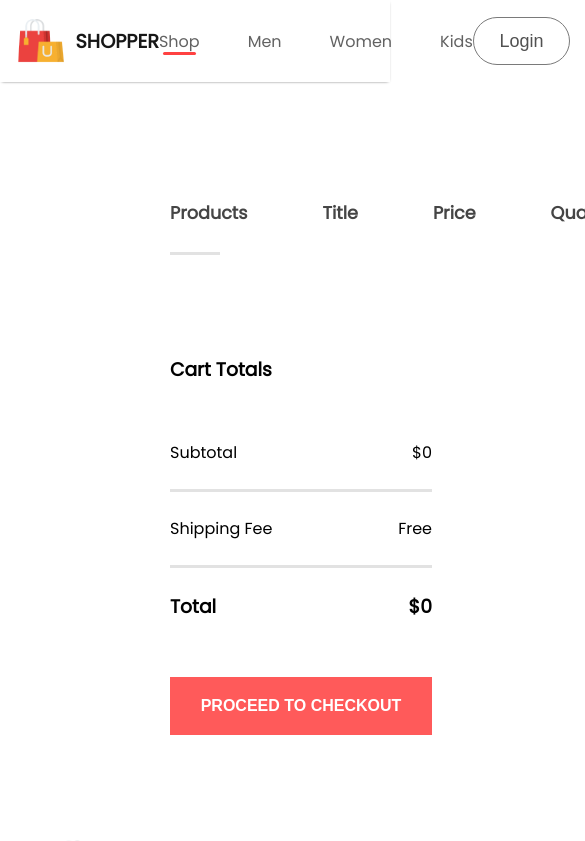
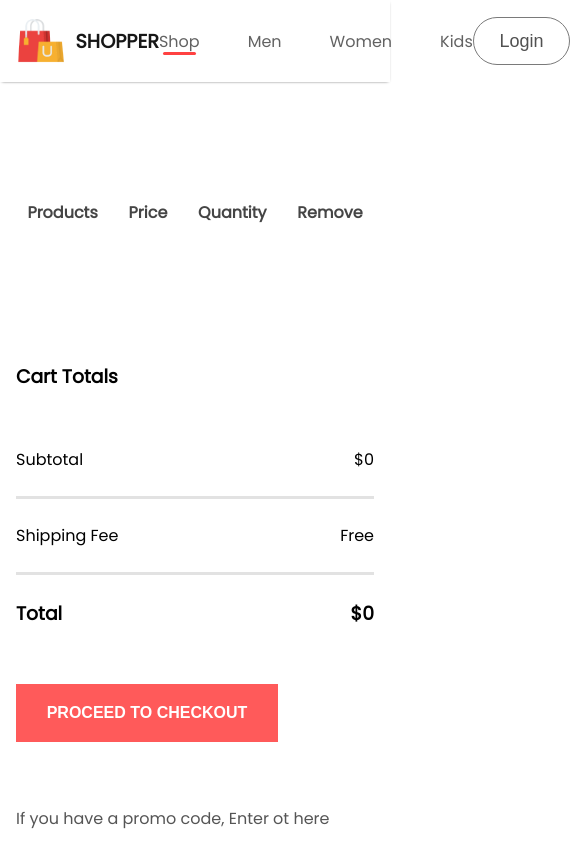
Before and after one commit to luizCosta-Serao/ecommerce-shopper, a React (Vite) app: page /cart in a window 390 px wide. Shown: the top 841 px of the page, 585 px wide, since content can reach past the window. Built offline with nearby package versions, Linux system fonts and the light colour scheme.

Commit message:
Responsivo componente Cart

```diff
--- a/src/Components/CartItems/CartItems.jsx
+++ b/src/Components/CartItems/CartItems.jsx
@@ -25,10 +25,10 @@ const CartItems = () => {
     <section className={styles.cartItems}>
       <div className={styles.formatMain}>
         <p>Products</p>
-        <p>Title</p>
+        <p className={styles.title}>Title</p>
         <p>Price</p>
         <p>Quantity</p>
-        <p>Total</p>
+        <p className={styles.totalPrice}>Total</p>
         <p>Remove</p>
       </div>
       <hr />
@@ -48,7 +48,7 @@ const CartItems = () => {
               <button className={styles.quantity}>
                 {cartItems[product.id]}
               </button>
-              <p>${product.new_price * cartItems[product.id]}</p>
+              <p className={styles.totalPrice}>${product.new_price * cartItems[product.id]}</p>
               <img
                 onClick={() => {removeFromCart(product.id)}}
                 src={RemoveIcon}
--- a/src/Components/CartItems/CartItems.module.css
+++ b/src/Components/CartItems/CartItems.module.css
@@ -1,5 +1,9 @@
 .cartItems {
-  margin: 100px 170px;
+  display: flex;
+  flex-direction: column;
+  max-width: 1200px;
+  padding: 0 1rem;
+  margin: 100px auto;
 }
 
 .cartItems hr {
@@ -11,6 +15,7 @@
 .formatMain {
   display: grid;
   grid-template-columns: .5fr 1.85fr repeat(4, 1fr);
+  flex-direction: 0;
   align-items: center;
   gap: 75px;
   padding: 1.125rem 0px;
@@ -32,6 +37,7 @@
 
 .productIcon {
   height: 62px;
+  max-width: 70px;
 }
 
 .removeIcon {
@@ -54,13 +60,14 @@
 .down {
   display: flex;
   margin: 100px 0px;
+  gap: 4rem;
+  flex-wrap: wrap;
 }
 
 .total {
   flex: 1;
   display: flex;
   flex-direction: column;
-  margin-right: 200px;
   gap: 2.5rem;
 }
 
@@ -91,13 +98,11 @@
 
 .promoCode p {
   color: #555;
-  padding-left: 1.2rem;
 }
 
 .promoBox {
-  width: 504px;
+  max-width: 504px;
   margin-top: 1rem;
-  margin-left: 1.2rem;
   height: 58px;
   background-color: #eaeaea;
 }
@@ -107,7 +112,9 @@
   outline: none;
   background-color: transparent;
   font-size: 1rem;
-  width: 330px;
+  max-width: 330px;
+  min-width: 220px;
+  width: 100%;
   height: 50px;
   padding-left: .7rem;
   margin-bottom: 1rem;
@@ -121,3 +128,43 @@
   color: #fff;
   cursor: pointer;
 }
+
+@media (max-width: 1150px) {
+  .formatMain {
+    display: flex;
+    justify-content: space-around;
+  }
+
+  .format {
+    display: flex;
+    justify-content: space-around;
+  }
+
+  .title {
+    display: none;
+  }
+
+  .productName {
+    display: none;
+  }
+}
+
+@media (max-width:678px) {
+  .formatMain {
+    font-size: 1rem;
+    gap: .5rem;
+  }
+
+  .format {
+    gap: .5rem;
+  }
+
+  .totalPrice {
+    display: none;
+  }
+
+  .quantity {
+    width: 40px;
+    height: 40px;
+  }
+}
```
